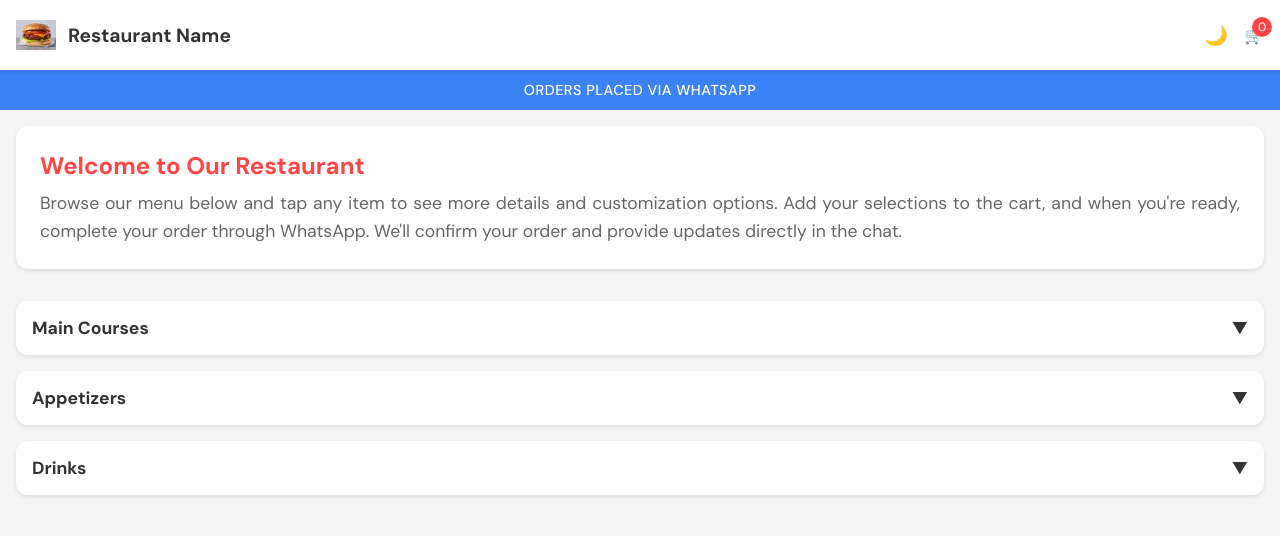
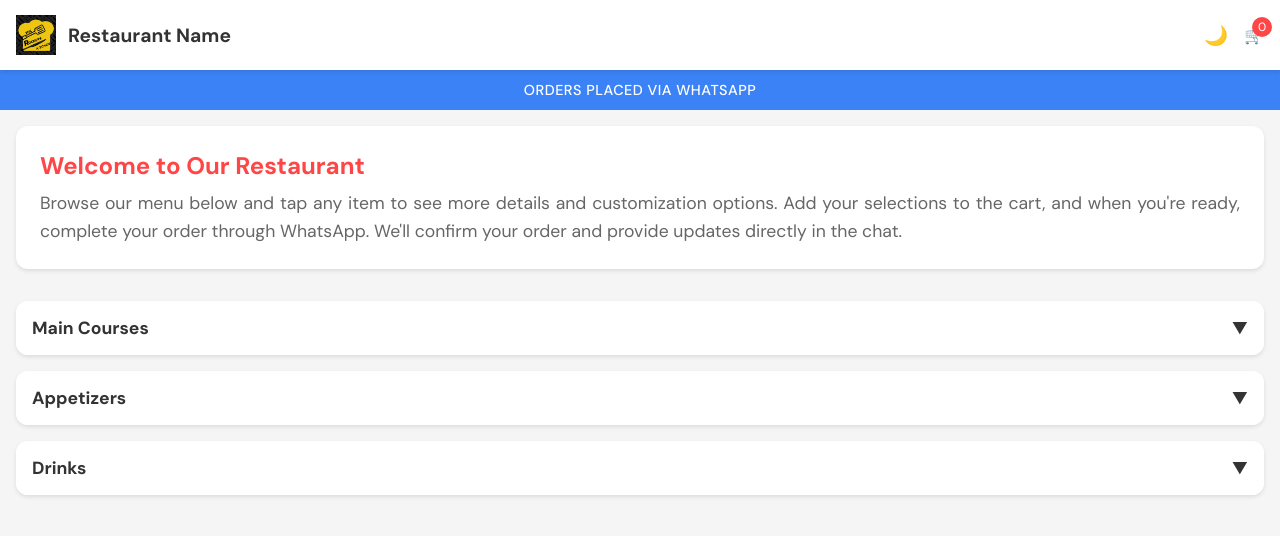
Before and after one commit to joshua-rodgers/rockers-kitchen, a plain HTML site: page index.html in a window 1280 px wide. Drawn offline with Linux system fonts and the light colour scheme.

Commit message:
Update index.html

```diff
--- a/index.html
+++ b/index.html
@@ -322,7 +322,7 @@
 <body>
     <header class="header">
         <div class="logo-container">
-            <img src="images/burger.png" alt="Restaurant Logo" class="logo" style="width: 40px; height: 40px;">
+            <img src="images/logo.png" alt="Restaurant Logo" class="logo" style="width: 40px; height: 40px;">
             <h1 style="font-size: 1.2rem;">Restaurant Name</h1>
         </div>
         <div style="display: flex; align-items: center; gap: 1rem;">
```
